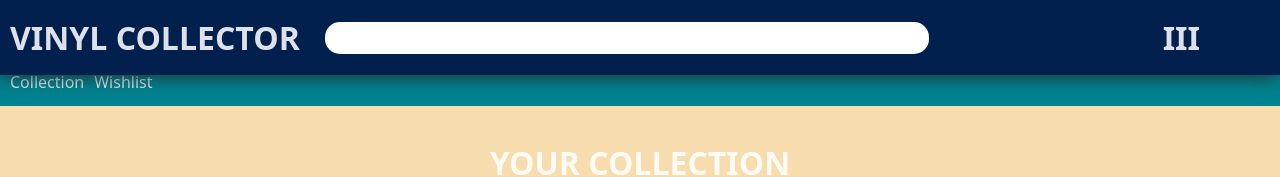
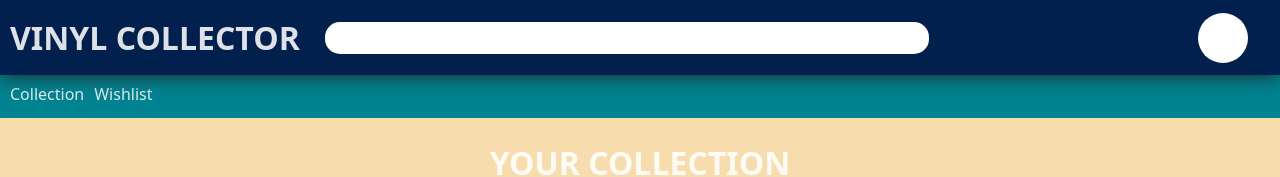
Before and after one commit to MaxLichtneker/Vinyl_Collector, a React (Vite) app in the folder Vinyl-Collector/: page /#/landingpage in a window 1280 px wide. Shown: the top 177 px of the page. Built offline with nearby package versions, Linux system fonts and the light colour scheme; no server answers.

Commit message:
adjusted nav-bar

```diff
--- a/Vinyl-Collector/src/components/collection/Item.css
+++ b/Vinyl-Collector/src/components/collection/Item.css
@@ -37,4 +37,6 @@
 .text-container-right{
     margin-left: auto;
     margin-right: 20px;
+
+    font-size: small;
 }
--- a/Vinyl-Collector/src/components/taskbar/Taskbar.css
+++ b/Vinyl-Collector/src/components/taskbar/Taskbar.css
@@ -13,6 +13,18 @@
  box-shadow: 0px 0px 20px 0px rgb(32, 32, 32);
 }
 
+.navbar{
+  display: flex;
+  flex-direction: column;
+  flex-wrap: nowrap;
+
+  align-items: center;
+
+  position: fixed;
+  left: 0;
+  width: 100%;
+}
+
 .taskbar-container{
   display: flex;
   flex-direction: row;
@@ -26,7 +38,7 @@
   display: flex;
   align-items: center;
   margin-left: auto;
-  margin-right: 5em;
+  margin-right: 2em;
 }
 
 .taskbar-searchbar{
@@ -45,14 +57,10 @@
   text-align: left;
   flex-direction: row;
 
-  position: fixed;
-  top:0;
-  left: 0;
-
   width: 100%;
-  height: 50px;
+  height: 55px;
   max-height: 50px;
-  margin-top: 7vh;
+  margin-top: 60px;
   background-color: #018391;
 }
 
--- a/Vinyl-Collector/src/components/taskbar/Taskbar.jsx
+++ b/Vinyl-Collector/src/components/taskbar/Taskbar.jsx
@@ -3,16 +3,17 @@ import SecondaryNavbar from "./SecondaryNavbar";
 
 function Taskbar(){
     return(
+        <div className="navbar">
             <div className="taskbar">
                 <div className="taskbar-container">
                     <h1>VINYL COLLECTOR</h1>
                     <input className="taskbar-searchbar"></input>
                 </div>
                 <div className="taskbar-container-right">
-                <h1>I</h1>
-                <h1>I</h1>
-                <h1>I</h1>
+                    <div style={{width:"50px", height:"50px", borderRadius:"50px",backgroundColor:"#ffff"}}></div>
                 </div>
+            </div>
+            <SecondaryNavbar/>
         </div>
     )
 };
--- a/Vinyl-Collector/src/pages/LandingPage.jsx
+++ b/Vinyl-Collector/src/pages/LandingPage.jsx
@@ -56,7 +56,6 @@ function LandingPage(){
 
   return (
   <>
-    <SecondaryNavbar/>
     <Taskbar/>
       <div className='landing-page-container'>
 
```
Lines whose indentation alone changed are shown as unchanged.
